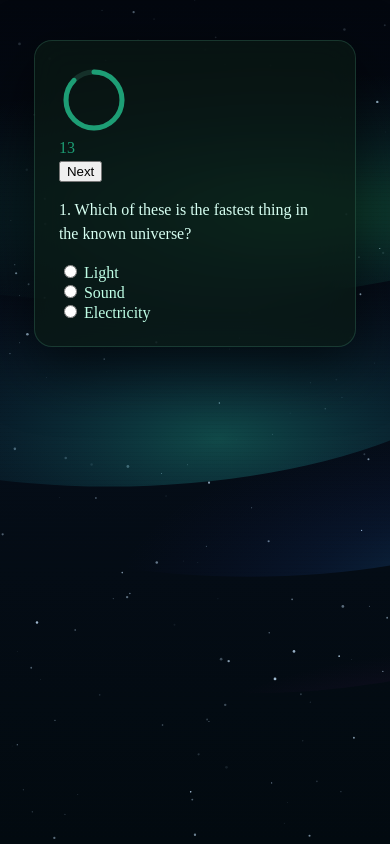
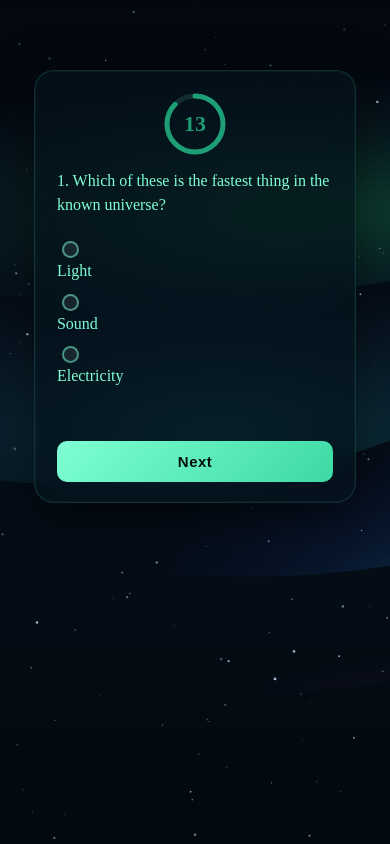
Before and after one commit to Faisal-Abbas-Saqib/Quiz-Game5, a plain HTML site: page index.html in a window 390 px wide. Both pictures are taken after a click on the button "Start the Game". Drawn offline with Linux system fonts and the light colour scheme.

Commit message:
Refactor styles in styleSheet.css for layout improvements
Updated styles for body, question panel, and buttons. Enhanced layout and responsiveness across different screen sizes.

```diff
--- a/styleSheet.css
+++ b/styleSheet.css
@@ -1,86 +1,206 @@
-/* Reset */
 *, *::before, *::after {
   box-sizing: border-box;
 }
 
-/* ===== BACKGROUND ===== */
 body {
   margin: 0;
+  padding: 40px 16px 60px;
   min-height: 100vh;
-
+  background: #03070f;
   display: flex;
+  align-items: flex-start;
   justify-content: center;
-  align-items: flex-start;
-
-  padding: 40px 16px;
-  overflow: hidden;
-
-  background: #21DDEB;
 }
 
-/* canvas */
 #bg-canvas {
   position: fixed;
-  inset: 0;
-  width: 100%;
-  height: 100%;
+  top: 0; left: 0;
+  width: 100%; height: 100%;
   z-index: 0;
+  pointer-events: none;
 }
 
-/* subtle depth overlay */
-body::before {
-  content: "";
-  position: fixed;
-  inset: 0;
-  background: radial-gradient(circle, transparent 60%, rgba(0,0,0,0.55));
-  z-index: 0;
-}
-
-/* ===== PANEL ===== */
 #questionpanel {
   position: relative;
   z-index: 1;
-
+  display: flex;
+  flex-direction: column;
+  background: rgba(5, 18, 28, 0.72);
+  backdrop-filter: blur(18px);
+  -webkit-backdrop-filter: blur(18px);
+  border: 1px solid rgba(80, 220, 180, 0.15);
+  box-shadow:
+    0 0 0 1px rgba(80,220,180,0.05) inset,
+    0 12px 48px rgba(0,0,0,0.55);
   width: 90%;
   max-width: 380px;
-
-  padding: 24px;
-
-  background: rgba(10, 25, 20, 0.72);
-  backdrop-filter: blur(18px);
-
-  border: 1px solid rgba(120, 255, 200, 0.15);
-  border-radius: 18px;
-
-  color: #bfffe6;
-
-  box-shadow: 0 20px 60px rgba(0,0,0,0.6);
-
-  transition: 0.3s;
+  border-radius: 20px;
+  padding: 18px 22px 20px;
+  font-size: 16px;
+  color: aquamarine;
+  word-wrap: break-word;
+  overflow-wrap: break-word;
+  margin-top: 30px;
 }
 
-#questionpanel:hover {
-  transform: translateY(-4px);
+/* ── Timer ── */
+#timer-container {
+  display: none;
+  justify-content: center;
+  align-items: center;
+  margin-bottom: 10px;
 }
 
-/* ===== TEXT ===== */
+#timer-widget {
+  position: relative;
+  width: 70px;
+  height: 70px;
+  flex-shrink: 0;
+}
+
+#timer-widget svg {
+  display: block;
+}
+
+#timer-num {
+  position: absolute;
+  inset: 0;
+  display: flex;
+  align-items: center;
+  justify-content: center;
+  font-size: 22px;
+  font-weight: 600;
+  color: #1D9E75;
+  transition: color 0.5s;
+  pointer-events: none;
+}
+
+/* question text */
+#questionpanel > p:first-of-type {
+  margin-top: 0;
+  margin-bottom: 14px;
+  line-height: 1.5;
+}
+
+/* radio + label rows */
+#questionpanel > input[type="radio"] {
+  margin-top: 10px;
+}
+
+#questionpanel > label {
+  display: inline;
+  vertical-align: middle;
+  line-height: 1.6;
+}
+
+/* feedback bar sits after options */
+#feedback-bar {
+  order: 10;
+  margin-top: 14px;
+  min-height: 24px;
+}
+
+/* button at very bottom */
+button {
+  order: 20;
+  display: block;
+  width: 100%;
+  margin-top: 14px;
+  padding: 12px 16px;
+  background: linear-gradient(135deg, aquamarine 0%, #3dd9a4 100%);
+  color: #03120d;
+  font-size: 15px;
+  font-weight: 700;
+  letter-spacing: 0.03em;
+  border: none;
+  border-radius: 10px;
+  cursor: pointer;
+  transition: opacity 0.2s, transform 0.12s;
+  position: static;
+  float: none;
+  left: auto; bottom: auto;
+  transform: none;
+  margin-left: 0; margin-bottom: 0;
+}
+
+button:hover  { opacity: 0.88; }
+button:active { transform: scale(0.97); }
+
 h3 {
+  position: static; width: auto; bottom: auto; left: auto; transform: none;
+  margin: 4px 0 2px; margin-left: 0;
+  font-size: 15px; font-weight: 600;
   color: #7fffd4;
-  margin: 4px 0;
 }
 
 h4 {
-  color: #a8ffe0;
-  margin: 4px 0;
+  position: static; width: auto; bottom: auto; left: auto; transform: none;
+  margin: 4px 0 2px; margin-left: 0;
+  font-size: 14px; color: aquamarine;
 }
 
 h5 {
-  color: #ff9e9e;
-  margin: 4px 0;
+  position: static; width: auto; bottom: auto; left: auto; transform: none;
+  margin: 0 0 2px; margin-left: 0;
+  font-size: 13px; color: #ff9f9f;
 }
 
-/* optional polish for readability */
-p {
-  color: #d7fff2;
-  line-height: 1.5;
+input[type="radio"] {
+  appearance: none;
+  width: 17px; height: 17px;
+  border: 2px solid rgba(127,255,212,0.5);
+  border-radius: 50%;
+  outline: none;
+  cursor: pointer;
+  transition: border 0.25s, background-color 0.25s, box-shadow 0.25s;
+  vertical-align: middle;
+  flex-shrink: 0;
+  margin-right: 5px;
+  background-color: rgba(255,255,255,0.08);
 }
+
+input[type="radio"]:not(:checked) {
+  background-color: rgba(255,255,255,0.08);
+}
+
+input[type="radio"]:checked {
+  background-color: aquamarine;
+  border: 2px solid aquamarine;
+  box-shadow: 0 0 8px rgba(127,255,212,0.6);
+}
+
+input[type="radio"]:hover   { border-color: aquamarine; }
+input[type="radio"]:disabled { opacity: 0.45; cursor: default; }
+
+/* Tablet 768px+ */
+@media (min-width: 768px) {
+  #questionpanel {
+    max-width: 440px;
+    font-size: 17px;
+    padding: 22px 26px 22px;
+  }
+  button { font-size: 16px; }
+}
+
+/* Desktop 1024px+ */
+@media (min-width: 1024px) {
+  body {
+    align-items: center;
+    padding-top: 0;
+    min-height: 100vh;
+  }
+  #questionpanel {
+    max-width: 400px;
+    font-size: 18px;
+    margin-top: 0;
+  }
+}
+
+/* Large 1440px+ */
+@media (min-width: 1440px) {
+  #questionpanel {
+    max-width: 440px;
+    font-size: 19px;
+    padding: 32px 28px 26px;
+  }
+}
```
